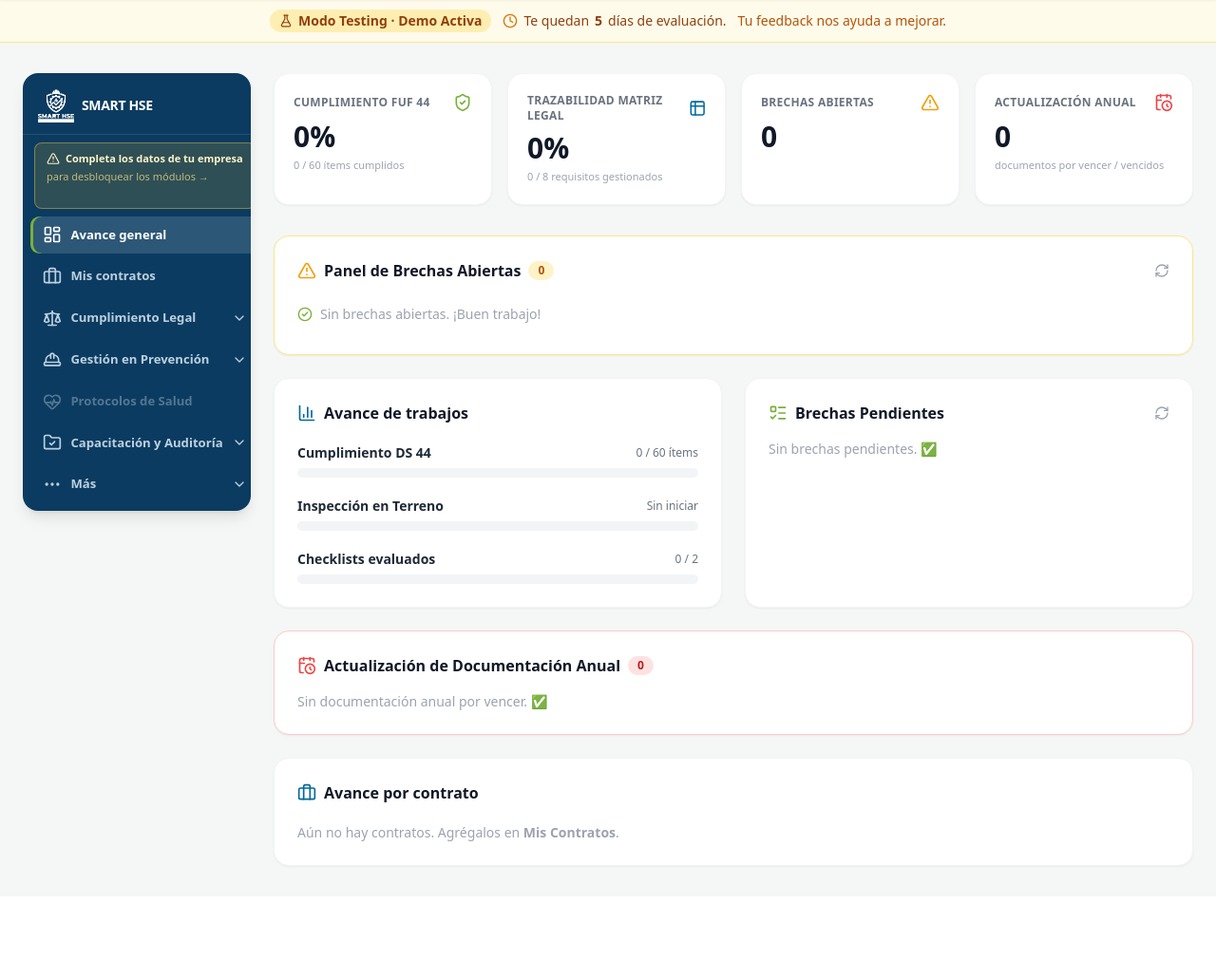
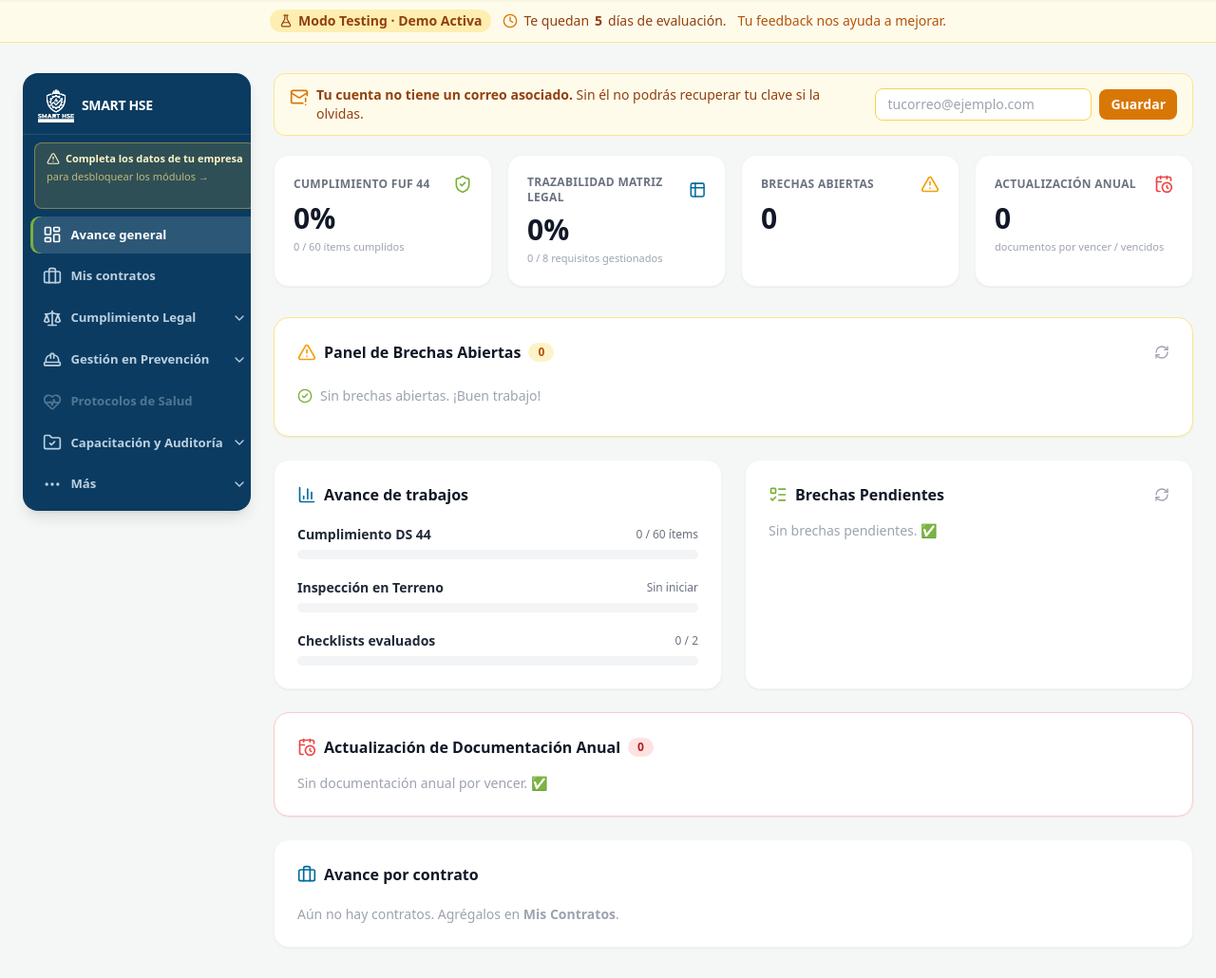
Before and after one commit to xenniadiaz89/smart-hse-web, a Flask app: page /dashboard in a window 1280 px wide. Shown: the part 89-1119 px from the top of the page at 95% size. Before the commit the page ends 1003 px from the top, so only its background shows below. Run offline with Flask 3, Linux system fonts and the light colour scheme; the visitor is signed in with stand-in values (Sample User, id 1); data comes from the database, SQL or seed files in the repository; data that the repository does not hold is empty; some libraries are stand-ins or nearby versions.

Commit message:
Aviso específico para cuentas sin correo en "olvidé mi clave" + banner para agregarlo
- /olvide-clave distingue: cuenta sin correo (aviso ámbar con instrucciones)
  vs. RUT registrado o no (mensaje genérico, sin revelar cuál es el caso).
- Banner en el dashboard para cuentas antiguas sin correo, con guardado
  inline vía /api/perfil/email — sin esto, el aviso de "inicia sesión y
  agrégalo" no tenía a dónde llevar al usuario.

Co-Authored-By: Claude Sonnet 5 <noreply@anthropic.com>

```diff
--- a/app.py
+++ b/app.py
@@ -239,17 +239,24 @@ def registro():
 @app.route('/olvide-clave', methods=['GET', 'POST'])
 def olvide_clave():
     """Pide el RUT (mismo identificador del login) y, si la cuenta tiene un correo asociado,
-    envía un link de recuperación de un solo uso (1 hora). El mensaje es siempre el mismo,
-    exista o no la cuenta, para no permitir enumerar RUTs registrados."""
+    envía un link de recuperación de un solo uso (1 hora). Si el RUT no existe, el mensaje es el
+    mismo genérico de 'enviado' (no se revela que la cuenta no existe). Si el RUT SÍ existe pero
+    es una cuenta antigua sin correo asociado, se le avisa explícitamente en vez de dejarlo
+    esperando un correo que nunca llegará."""
     enviado = False
+    sin_email = False
     if request.method == 'POST':
         rut_raw = (request.form.get('rut') or '').strip()
         key = normalizar_rut(rut_raw)
-        email, token = db.usuario_crear_reset_token(key)
-        if email and token:
-            correo.enviar_reset_clave(email, token, request.host_url)
-        enviado = True
-    return render_template('olvide_clave.html', enviado=enviado)
+        u = db.usuario_get(key)
+        if u and not u.get('email'):
+            sin_email = True
+        else:
+            email, token = db.usuario_crear_reset_token(key)
+            if email and token:
+                correo.enviar_reset_clave(email, token, request.host_url)
+            enviado = True
+    return render_template('olvide_clave.html', enviado=enviado, sin_email=sin_email)
 
 
 @app.route('/reset-clave/<token>', methods=['GET', 'POST'])
@@ -343,13 +350,27 @@ def dashboard():
     # Trazabilidad del FUF 44 (solo lectura, tarjeta "Panel FUF 44" en Cumplimiento DS 44) —
     # vivía en Matriz Legal; se trasladó aquí porque "Cumplimiento Legal" ahora es solo la matriz.
     fuf_estados = db.estados_fuf(emp['id']) if emp else {}
+    usuario = db.usuario_get(session['rut'])
     return render_template('dashboard.html', nombre=session.get('nombre'),
                            sns=session.get('sns'), rol=session.get('rol'), empresa=emp,
                            onboarding_ok=core_auth.onboarding_completo(emp),
                            dotacion_efectiva=dotacion,       # gatea el nav del Comité Paritario
                            fuf_catalogo=fuf_catalogo,   # el modal FUF lo recibe por tojson
                            fuf_secciones=fuf.SECCIONES, fuf_estados=fuf_estados,
-                           fuf_resumen=fuf.resumen(fuf_estados))
+                           fuf_resumen=fuf.resumen(fuf_estados),
+                           usuario_email=(usuario or {}).get('email'))
+
+
+@app.route('/api/perfil/email', methods=['POST'])
+@login_required
+def api_perfil_email():
+    """Cuentas antiguas (creadas antes de que /registro pidiera correo) lo agregan aquí — es lo
+    que hace posible que 'olvidé mi clave' les funcione la próxima vez."""
+    email = (request.get_json(silent=True) or request.form).get('email', '').strip()
+    if '@' not in email or '.' not in email.split('@')[-1]:
+        return jsonify({'error': 'Indica un correo válido.'}), 400
+    db.usuario_set_email(session['rut'], email)
+    return jsonify({'ok': True, 'email': email})
 
 
 # ── API de empresas (gestión desde la consola) ──
--- a/templates/dashboard.html
+++ b/templates/dashboard.html
@@ -236,6 +236,21 @@
        <!-- ── Columna central (vistas conmutables) ── -->
        <div class="flex-1 min-w-0 w-full">
 
+        {% if not usuario_email %}
+        <!-- Aviso: cuentas creadas antes de que /registro pidiera correo — sin esto, "olvidé mi
+             clave" no tiene a dónde enviar el link de recuperación. -->
+        <div id="avisoEmail" class="mb-5 bg-amber-50 border border-amber-200 rounded-xl px-4 py-3 flex flex-col sm:flex-row sm:items-center gap-3">
+            <div class="flex items-start gap-2 flex-1">
+                <i data-lucide="mail-warning" class="w-5 h-5 text-amber-600 shrink-0 mt-0.5"></i>
+                <p class="text-sm text-amber-800"><b>Tu cuenta no tiene un correo asociado.</b> Sin él no podrás recuperar tu clave si la olvidas.</p>
+            </div>
+            <div class="flex items-center gap-2">
+                <input type="email" id="avisoEmailInput" placeholder="tucorreo@ejemplo.com" class="text-sm border border-amber-300 rounded-lg px-3 py-1.5 outline-none focus:border-primary">
+                <button type="button" onclick="guardarEmailPerfil()" class="bg-amber-600 hover:bg-amber-700 text-white text-sm font-bold px-3 py-1.5 rounded-lg shrink-0">Guardar</button>
+            </div>
+        </div>
+        {% endif %}
+
         <!-- VISTA: Avance de trabajos y actividades -->
         <section id="vista-avance">
         <!-- ── Panel de KPIs ── -->
@@ -1555,6 +1570,17 @@
             box.classList.toggle('hidden', !abrir);
             if (chev) chev.classList.toggle('rotate-180', abrir);
         }
+        async function guardarEmailPerfil() {
+            const input = document.getElementById('avisoEmailInput');
+            const email = (input.value || '').trim();
+            if (!email.includes('@')) { alert('Indica un correo válido.'); return; }
+            const r = await fetch('/api/perfil/email', { method: 'POST', headers: { 'Content-Type': 'application/json' }, body: JSON.stringify({ email }) });
+            const d = await r.json().catch(() => ({}));
+            if (!r.ok) { alert(d.error || 'No se pudo guardar el correo.'); return; }
+            const aviso = document.getElementById('avisoEmail');
+            if (aviso) aviso.remove();
+        }
+
         function mostrarVista(id) {
             // resaltar ítem del menú
             document.querySelectorAll('[data-nav]').forEach(b => b.classList.toggle('nav-on', b.dataset.nav === id));
```
Also changed, not shown: templates/olvide_clave.html (+9 -1 lines).
